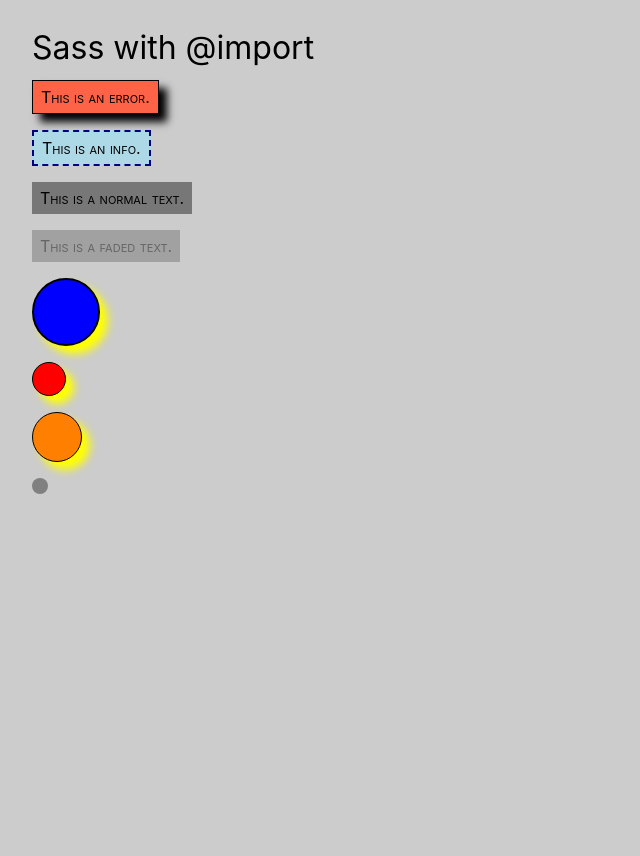
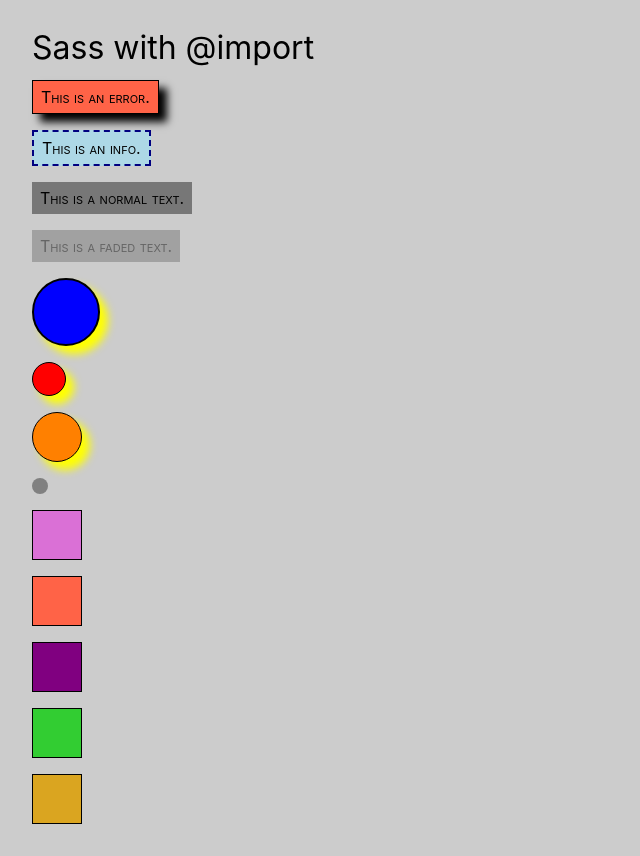
Before and after one commit to edwardtanguay/et901-sass-with-import, a React (Vite) app: page / in a window 1280 px wide. Shown: the whole page, without its empty margins (0-640 px from the left). Before the commit the page ends 800 px from the top, so only its background shows below. Built offline with nearby package versions, Linux system fonts and the light colour scheme; a web font is replaced by a local one.

Commit message:
for is in

```diff
--- a/src/App.tsx
+++ b/src/App.tsx
@@ -14,6 +14,12 @@
 		<p className="ball-002 shadow spacing"></p>
 		<p className="ball-003 spacing"></p>
 		<p className="ball-004 spacing"></p>
+
+		<p className="box-sales spacing"></p>
+		<p className="box-hr spacing"></p>
+		<p className="box-marketing spacing"></p>
+		<p className="box-ceo spacing"></p>
+		<p className="box-dev spacing"></p>
 		</>
 	)
 }
--- a/src/sass/components/_shapes.scss
+++ b/src/sass/components/_shapes.scss
@@ -20,3 +20,15 @@
 .ball-004 {
 	@include ball(mix(yellow, blue), 1rem);
 }
+
+$names: 'marketing', 'sales', 'dev', 'hr', 'ceo';
+$colors: purple, orchid, goldenrod, tomato, limegreen;
+
+@for $i from 1 through length($colors) {
+	.box-#{nth($names, $i)} {
+		background-color: nth($colors, $i);
+		width: 3rem;
+		height: 3rem;
+		border: 1px solid black;
+	}
+}
```
